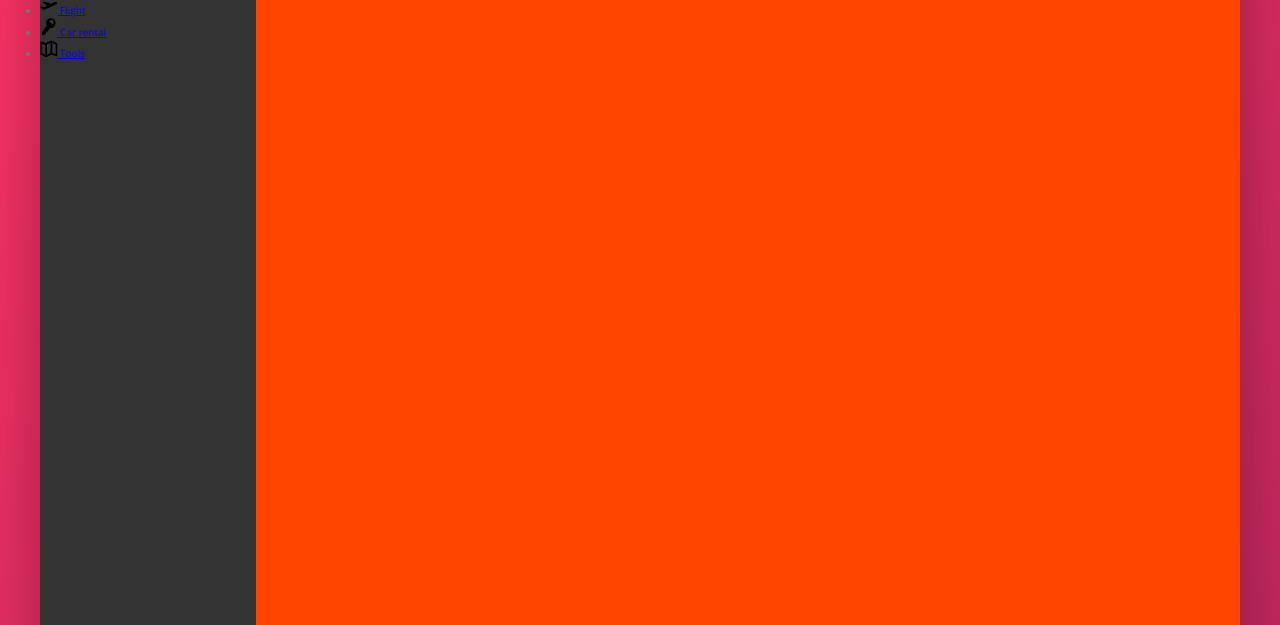
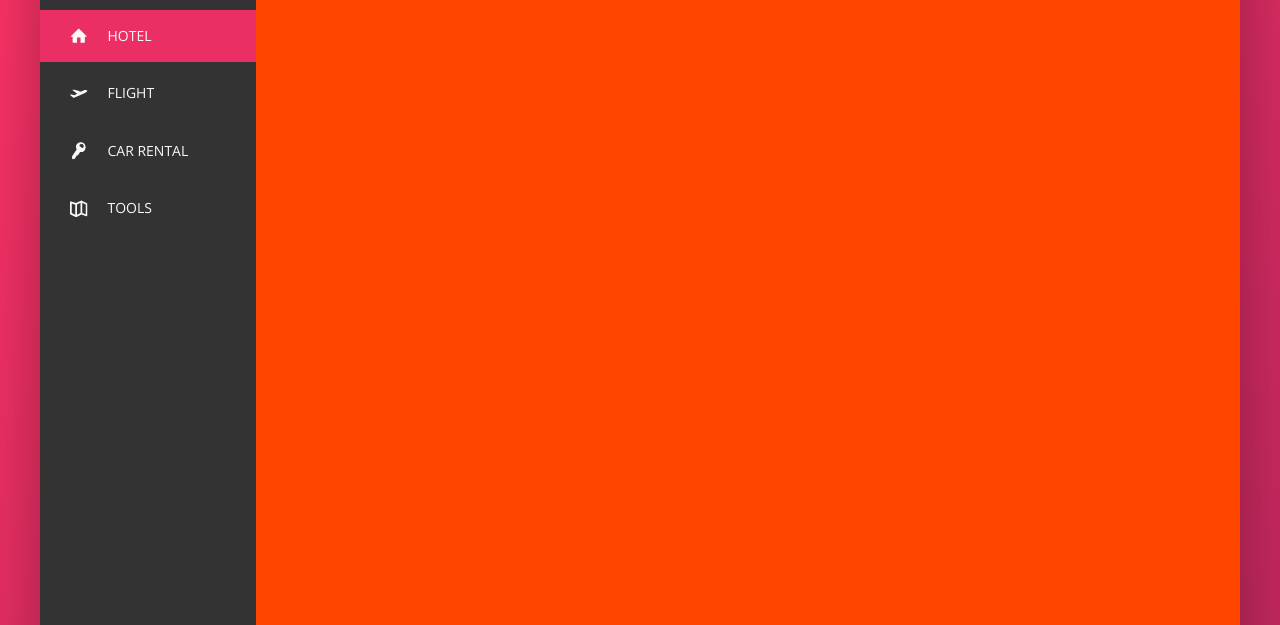
Before and after one commit to Ochanissi/Trillo, a website: page index.html in a window 1280 px wide. Shown: the part 175-800 px from the top of the page. Drawn offline with nearby package versions, Linux system fonts and the light colour scheme.

Commit message:
completed building the navigation

```diff
--- a/index.html
+++ b/index.html
@@ -46,7 +46,7 @@
             <div class="content">
                 <nav class="sidebar">
                     <ul class="side-nav">
-                        <li class="side-nav__item">
+                        <li class="side-nav__item side-nav__item--active">
                             <a href="#" class="side-nav__link">
                                 <svg class="side-nav__icon">
                                     <use xlink:href="img/sprite.svg#icon-home"></use>
--- a/sass/_components.scss
+++ b/sass/_components.scss
@@ -126,18 +126,63 @@
 //////////////////////////////////////
 // SIDE NAVIGATION
 .side-nav {
+    font-size: 1.4rem;
+    list-style-type: none;
+    margin-top: 3.5rem;
+
 
     &__item {
+        position: relative;
 
+        &:not(:last-child) {
+            margin-bottom: .5rem;
+        }
     }
 
-    &__link {
+    &__item::before {
+        content: "";
+        position: absolute;
+        top: 0;
+        left: 0;
+        height: 100%;
+        width: 3px;
+        background-color: var(--color-primary);
+        transform: scaleY(0);
+        // transform-origin: bottom;
+        transition: transform .2s,
+                    width .4s cubic-bezier(1, 0, 0, 1) .2s,
+                    background-color .1s;
+    }
 
+    &__item:active::before {
+        background-color: var(--color-primary-light);
+    }
+
+    &__item:hover::before,
+    &__item--active::before {
+        transform: scaleY(1);
+        width: 100%;
+    }
+
+    &__link:link,
+    &__link:visited {
+        color: var(--color-grey-light-1);
+        text-decoration: none;
+        text-transform: uppercase;
+        display: block;
+        padding: 1.5rem 3rem;
+        position: relative;
+        z-index: 10;
+
+        display: flex;
+        align-items: center;
     }
 
     &__icon {
         width: 1.75rem;
         height: 1.75rem;
+        margin-right: 2rem;
+        fill: currentColor;
     }
 }
 
```
Also changed, not shown: css/style.css.
